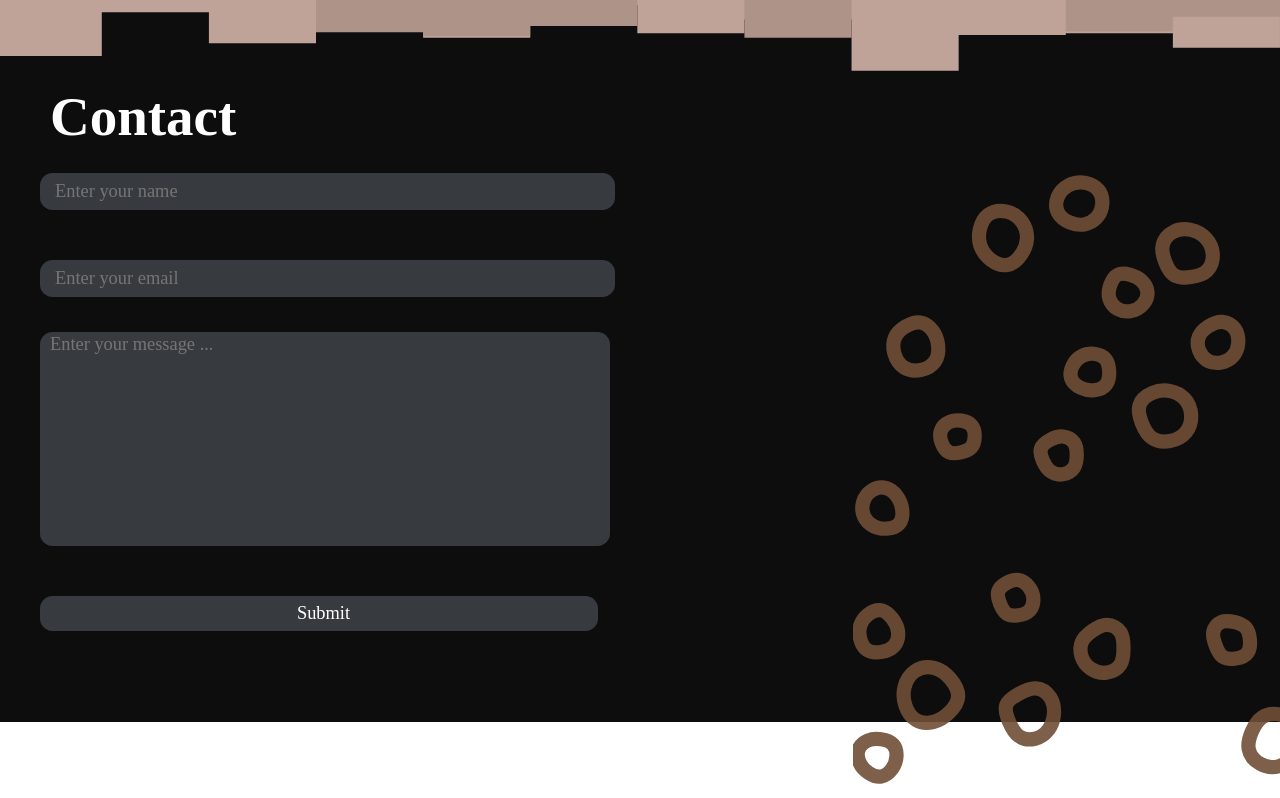
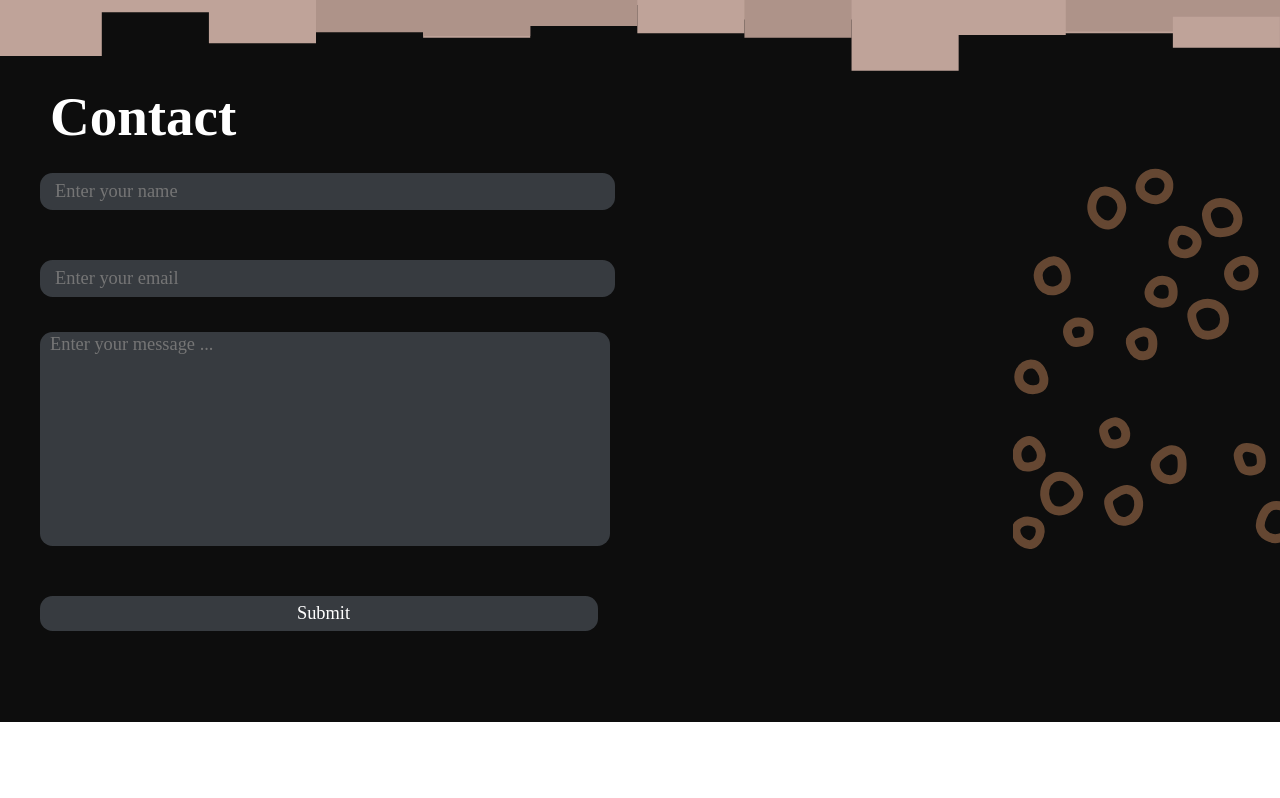
Before and after one commit to RolyMorvern/Coffee-House, a React (Create React App) app: page / in a window 1280 px wide. Shown: the part 1569-2367 px from the top of the page. After the commit the page ends 2291 px from the top, so only its background shows below. Built offline with nearby package versions, Linux system fonts and the light colour scheme; a web font is replaced by a local one.

Commit message:
Update HomeContact.css

```diff
--- a/src/components/HomeContact/HomeContact.css
+++ b/src/components/HomeContact/HomeContact.css
@@ -15,7 +15,7 @@
 	width: 100vw;
 }
 #home-contact-bubbles {
-	height: 80vh;
+	max-height: 50vh;
 	position: absolute;
 	right: 0;
 	z-index: 0;
@@ -53,11 +53,6 @@
 	font-size: 1.15em;
 	font-family: "fascinate"
 }
-@media (min-height: 700px) {
-	#home-contact-bubbles {
-		height: 50vw;
-	}
-}
 @media (max-width: 650px) {
 	#home-contact-form * {
 		width: 90%;
```
